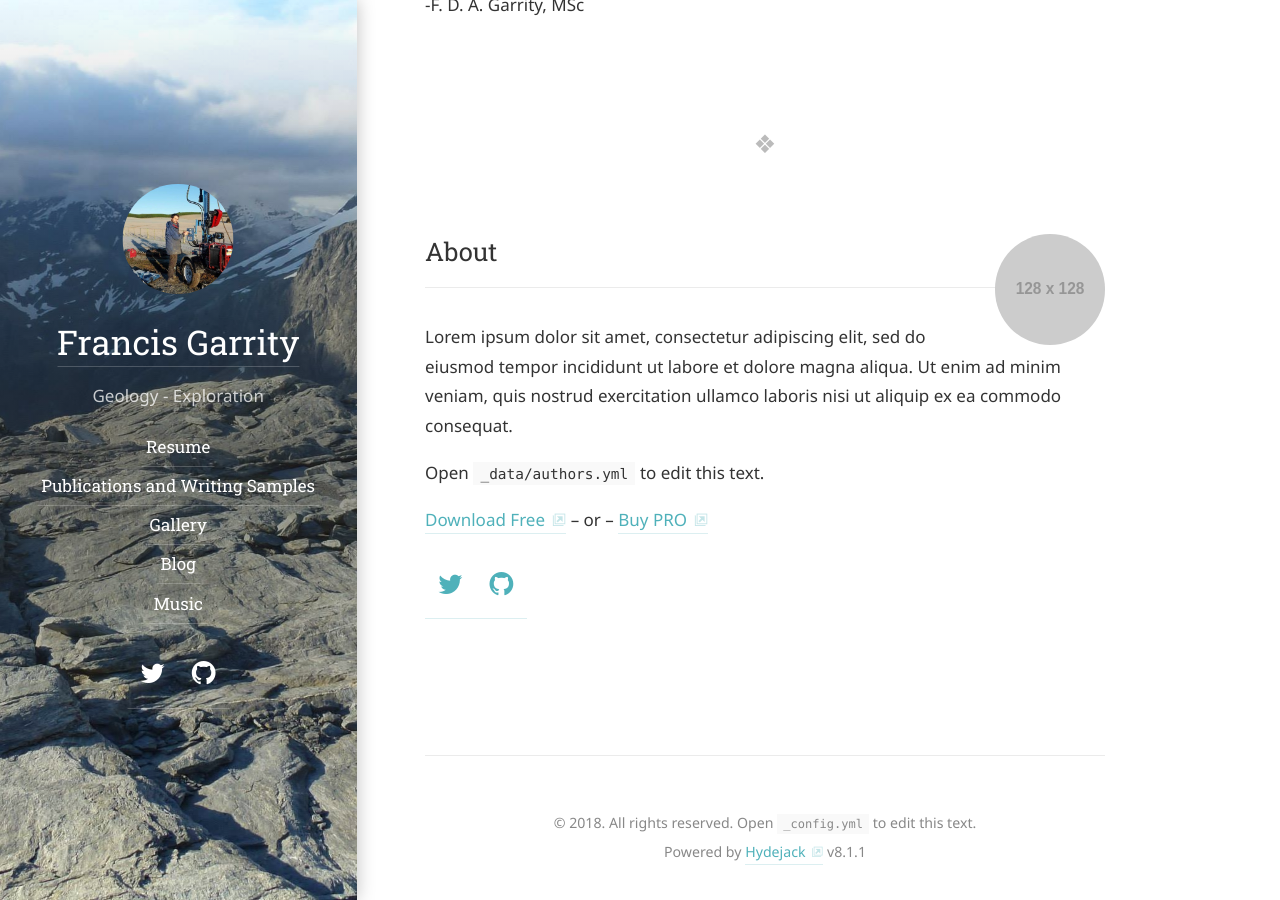
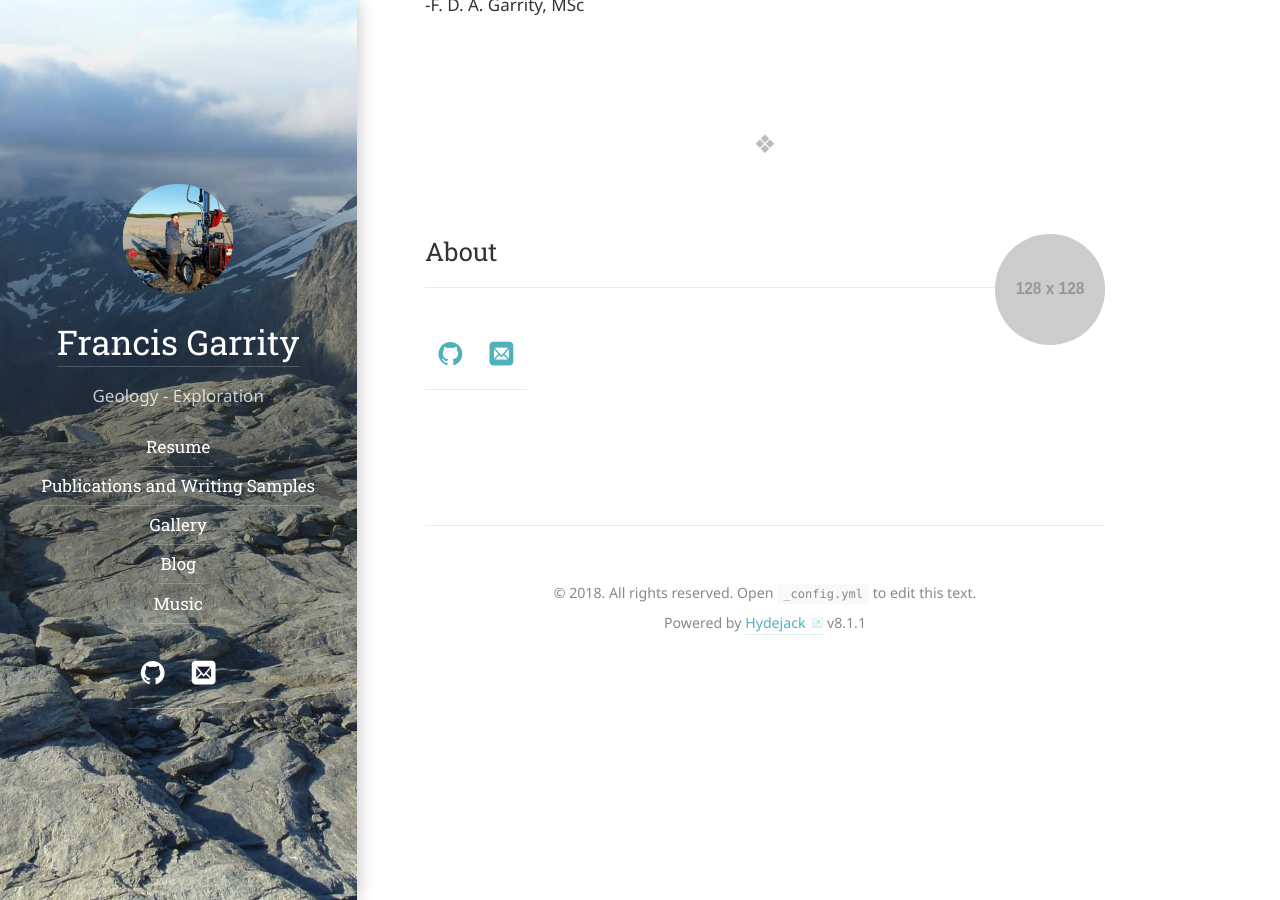
Before and after one commit to FrancisGarrity/Francis111, a Jekyll site: the page built from blog/_posts/2018-12-02-first-post.md, in a window 1280 px wide and 900 px high, scrolled down 625 px. Built offline with Jekyll 4.4.1, drawn with Linux system fonts in a browser that asks for light colours; some web fonts are replaced.

Commit message:
Update authors.yml

```diff
--- a/_data/authors.yml
+++ b/_data/authors.yml
@@ -2,24 +2,13 @@
 # Must be the same as `author` in `_config.yml`.
 # Change `author1` to your shortname.
 author1:
-  name:              <firstname> <lastname>
-  email:             <mail@domain.tld>
+  name:              <Francis> <Garrity>
+  email:             <fgarrity135@gmail.com>
 
   # Used at the bottom of each page and at the top of the `about` layout
   # Markdown enabled, can use multiple paragraphs (enabled by `|`)
   about:             |
-    Lorem ipsum dolor sit amet, consectetur adipiscing elit,
-    sed do eiusmod tempor incididunt ut labore et dolore magna aliqua.
-    Ut enim ad minim veniam, quis nostrud exercitation ullamco laboris nisi ut aliquip ex ea commodo consequat.
 
-    Open `_data/authors.yml` to edit this text.
-
-    [Download Free][kit]
-    -- or --
-    [Buy PRO][buy]
-
-    [kit]: https://github.com/qwtel/hydejack-starter-kit/archive/v8.0.0-beta.7.zip
-    [buy]: https://app.simplegoods.co/i/NATYVLYT
 
   # This photo will be used in the about section
   picture:
@@ -33,9 +22,9 @@
   # Comment/uncommet to show/hide
   # Rearrange to change the order in which they appear
   social:
-    twitter:         <username>
+    #twitter:         <username>
     github:          <username>
-    # email:           <mail@domain.tld>
+    email:           <fgarrity135@gmail.com>
     # rss:             https://<url>/feed.xml
     # facebook:        <username>
     # google:          <number>
```
